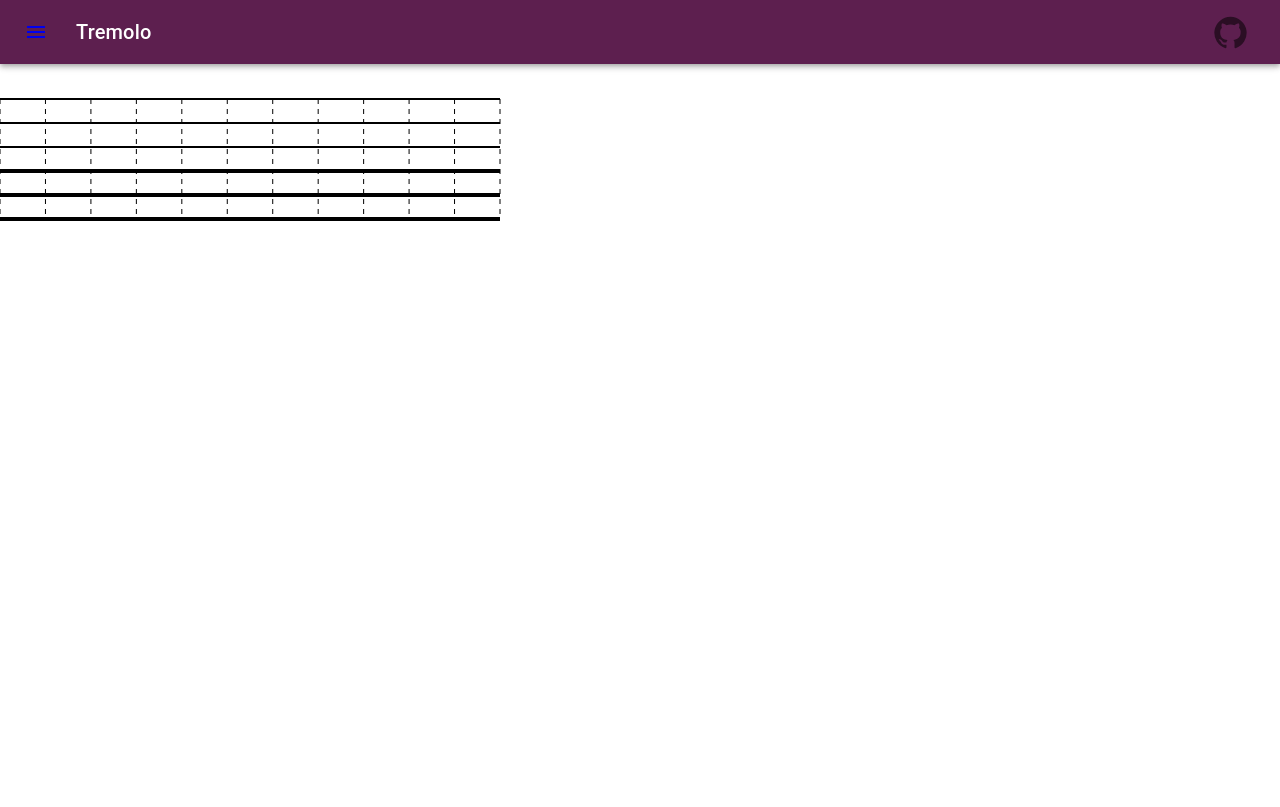
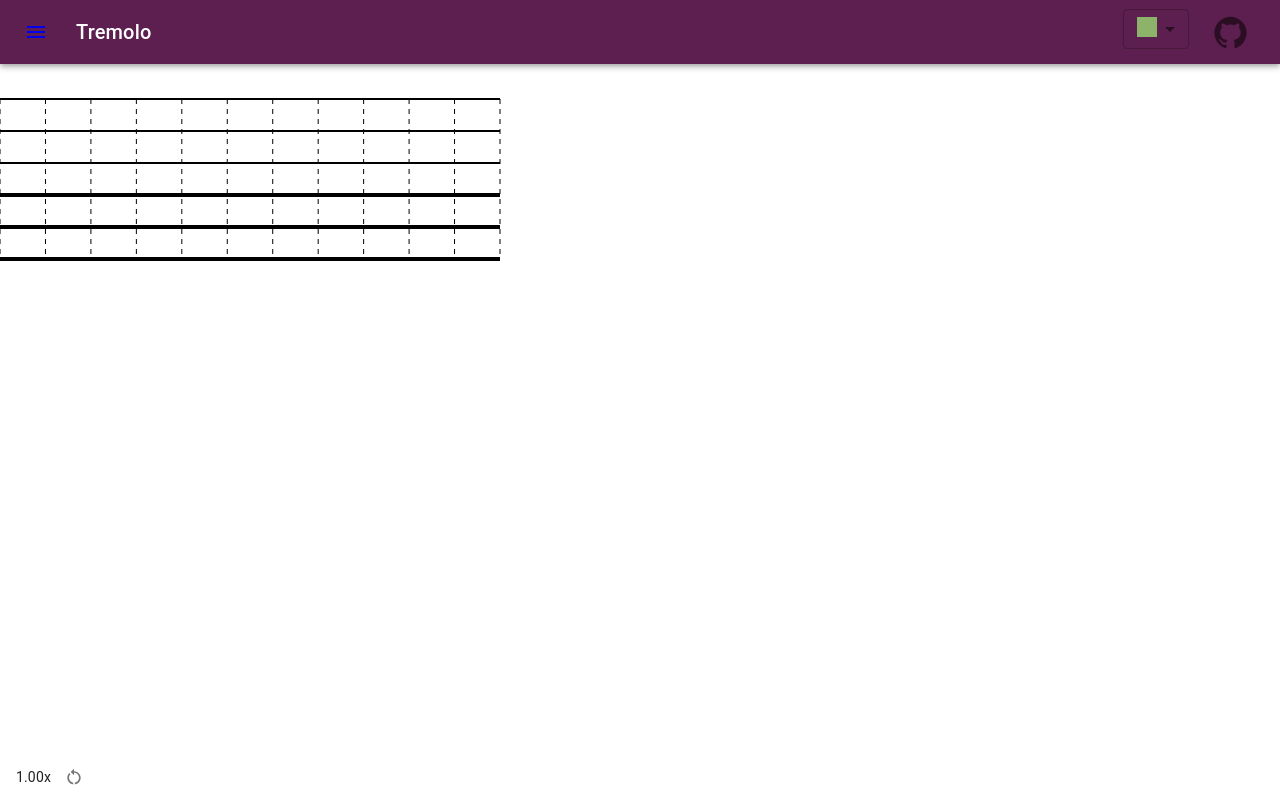
Before and after one commit to Sergej-Popov/tremolo, a React (Vite) app: page / in a window 1280 px wide. Built offline with nearby package versions, Linux system fonts and the light colour scheme; a web font is replaced by a local one.

Commit message:
Enhance board and notes

```diff
--- a/src/Menu.tsx
+++ b/src/Menu.tsx
@@ -1,10 +1,15 @@
-import React from 'react';
+import React, { useContext } from 'react';
 import { Link } from 'react-router-dom';
-import { AppBar, Toolbar, IconButton, Typography } from '@mui/material';
+import { AppBar, Toolbar, IconButton, Typography, Select, MenuItem, Box } from '@mui/material';
 import MenuIcon from '@mui/icons-material/Menu';
 import GitHubIcon from '@mui/icons-material/GitHub';
+import { AppContext } from './Store';
+import { noteColors } from './theme';
 
 const Menu: React.FC = () => {
+  const app = useContext(AppContext);
+  const stickyColor = app?.stickyColor ?? noteColors[0];
+  const setStickyColor = app?.setStickyColor ?? (() => {});
 
   return (
     <AppBar position="static" style={{ marginBottom: "15px" }}>
@@ -23,6 +28,19 @@ const Menu: React.FC = () => {
         <Typography variant="h6" component="div" sx={{ flexGrow: 1 }}>
           Tremolo
         </Typography>
+        <Box sx={{ mr: 2 }}>
+          <Select
+            size="small"
+            value={stickyColor}
+            onChange={(e) => setStickyColor(e.target.value as string)}
+          >
+            {noteColors.map((c) => (
+              <MenuItem value={c} key={c}>
+                <Box sx={{ width: 20, height: 20, backgroundColor: c }} />
+              </MenuItem>
+            ))}
+          </Select>
+        </Box>
         <IconButton target='_blank' href='https://github.com/Sergej-Popov/tremolo' >
           <GitHubIcon fontSize='large' />
         </IconButton>
--- a/src/Store.tsx
+++ b/src/Store.tsx
@@ -1,8 +1,12 @@
 import React, { createContext, useState, ReactNode } from "react";
+
+import { noteColors } from "./theme";
 
 interface AppState {
   data: any[];
   setData: React.Dispatch<React.SetStateAction<any[]>>;
+  stickyColor: string;
+  setStickyColor: React.Dispatch<React.SetStateAction<string>>;
 }
 
 export const AppContext = createContext<AppState | undefined>(undefined);
@@ -11,9 +15,10 @@ export const AppProvider: React.FC<{ children: ReactNode }> = ({
   children,
 }) => {
   const [data, setData] = useState<any[]>([]);
+  const [stickyColor, setStickyColor] = useState<string>(noteColors[0]);
 
   return (
-    <AppContext.Provider value={{ data, setData }}>
+    <AppContext.Provider value={{ data, setData, stickyColor, setStickyColor }}>
       {children}
     </AppContext.Provider>
   );
--- a/src/components/GuitarBoard.tsx
+++ b/src/components/GuitarBoard.tsx
@@ -1,14 +1,16 @@
-import React, { useEffect, useRef, useState } from 'react';
+import React, { useEffect, useRef, useState, useContext } from 'react';
 import * as d3 from 'd3';
 import { debugTooltip, makeDraggable, makeResizable, makeCroppable, applyTransform, hideTooltip } from '../d3-ext';
 
 import { noteString, stringNames, calculateNote, ScaleOrChordShape } from '../music-theory';
 import { chords, scales } from '../repertoire';
-import { Button, Slider, Drawer } from '@mui/material';
+import { Button, Slider, Drawer, Box, Typography, IconButton } from '@mui/material';
+import { AppContext } from '../Store';
+import RestartAltIcon from '@mui/icons-material/RestartAlt';
 
 const edgeOffset = 20;
 const boardWidth = 500;
-const boardHeight = 160;
+const boardHeight = 200;
 
 const fretCount = 12;
 const fretBoardWidth = boardWidth;
@@ -47,8 +49,8 @@ interface StickyNoteDatum { text: string }
 const stickyWidth = 150;
 const stickyHeight = 100;
 
-const videoWidth = 320;
-const videoHeight = 180;
+const videoWidth = 480;
+const videoHeight = 270;
 const videoPadding = 10;
 
 const youtubeRegex = /(?:https?:\/\/)?(?:www\.)?(?:youtube\.com\/watch\?v=|youtu\.be\/)([a-zA-Z0-9_-]+)/;
@@ -59,14 +61,18 @@ function extractVideoId(url: string): string | null {
 }
 
 const GuitarBoard: React.FC = () => {
+  const app = useContext(AppContext);
+  const stickyColor = app?.stickyColor ?? '#fef68a';
   const svgRef = useRef<SVGSVGElement | null>(null);
   const workspaceRef = useRef<SVGGElement | null>(null);
   const boardRef = useRef<SVGGElement | null>(null);
   const controlsRef = useRef<HTMLDivElement | null>(null);
   const [showPanel, setShowPanel] = useState(false);
   const zoomRef = useRef<d3.ZoomTransform>(d3.zoomIdentity);
+  const zoomBehaviorRef = useRef<d3.ZoomBehavior<SVGSVGElement, unknown> | null>(null);
   const cursorRef = useRef<{ x: number, y: number }>({ x: 0, y: 0 });
   const [cursorPos, setCursorPos] = useState<{ x: number, y: number }>({ x: 0, y: 0 });
+  const [zoomValue, setZoomValue] = useState(1);
 
   const [fretRange, setFretRange] = useState<number[]>([1, fretCount]);
 
@@ -197,14 +203,15 @@ const GuitarBoard: React.FC = () => {
 
     const group = notesLayer.append('g')
       .attr('class', 'sticky-note')
-      .datum<StickyNoteDatum & { transform: any }>({ text, transform: { translateX: 0, translateY: 0, scaleX: 1, scaleY: 1, rotate: 0 } });
+      .datum<StickyNoteDatum & { transform: any }>({ text, transform: { translateX: 0, translateY: 0, scaleX: 1, scaleY: 1, rotate: 0 } })
+      .style('filter', 'drop-shadow(2px 2px 2px rgba(0,0,0,0.3))');
 
     group.append('rect')
       .attr('x', 0)
       .attr('y', 0)
       .attr('width', stickyWidth)
       .attr('height', stickyHeight)
-      .attr('fill', '#fef68a')
+      .attr('fill', stickyColor)
       .attr('stroke', 'black');
 
     const fo = group.append('foreignObject')
@@ -423,14 +430,16 @@ const GuitarBoard: React.FC = () => {
 
     const zoom = d3.zoom<SVGSVGElement, unknown>()
       .filter(event => event.type !== 'dblclick')
-      .scaleExtent([0.2, 5])
+      .scaleExtent([0.1, 10])
       .on('start', hideTooltip)
       .on('zoom', (event) => {
         workspace.attr('transform', event.transform.toString());
         zoomRef.current = event.transform;
+        setZoomValue(event.transform.k);
       });
 
     svg.call(zoom as any);
+    zoomBehaviorRef.current = zoom;
 
     drawBoard();
 
@@ -458,6 +467,17 @@ const GuitarBoard: React.FC = () => {
           height="100%"
           onMouseMove={handleMouseMove}
         ></svg>
+        <Box sx={{ position: 'absolute', bottom: 8, left: 8, backgroundColor: 'rgba(255,255,255,0.7)', borderRadius: 1, display: 'flex', alignItems: 'center' }}>
+          <Typography variant="body2" sx={{ px: 1 }}>{zoomValue.toFixed(2)}x</Typography>
+          <IconButton size="small" onClick={() => {
+            if (zoomBehaviorRef.current && svgRef.current) {
+              d3.select(svgRef.current).transition().call(zoomBehaviorRef.current.transform, d3.zoomIdentity);
+              setZoomValue(1);
+            }
+          }}>
+            <RestartAltIcon fontSize="small" />
+          </IconButton>
+        </Box>
         <Drawer
           anchor="bottom"
           open={showPanel}
--- a/src/theme.ts
+++ b/src/theme.ts
@@ -8,4 +8,14 @@ const theme = createTheme({
     },
 });
 
+export const noteColors = [
+    "#8CB369",
+    "#F4E285",
+    "#F4A259",
+    "#5B8E7D",
+    "#BC4B51",
+    "#168AAD",
+    "#FF9B85",
+];
+
 export default theme;
```
Also changed, not shown: 1 other file (tests, documents, lock files or other folders).
